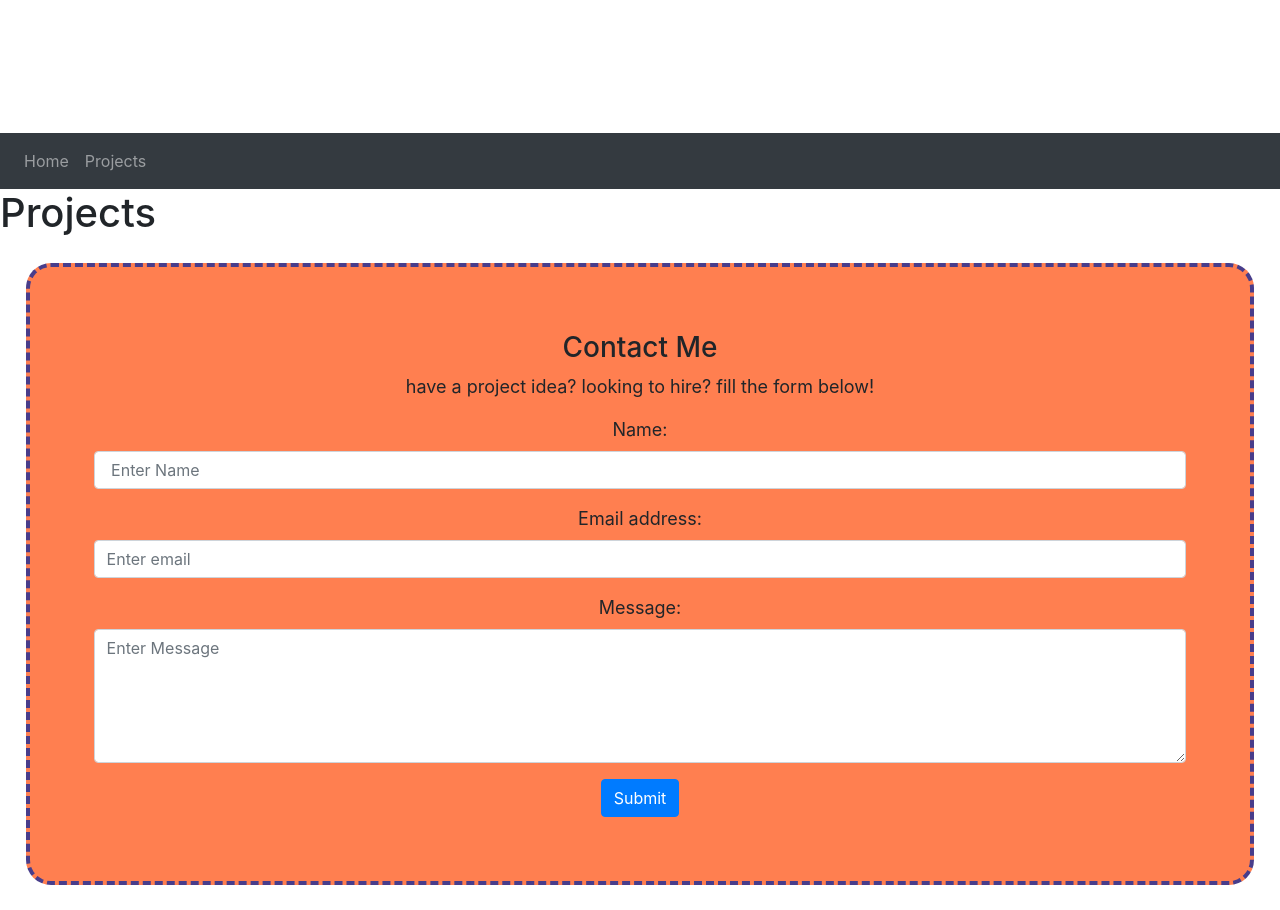
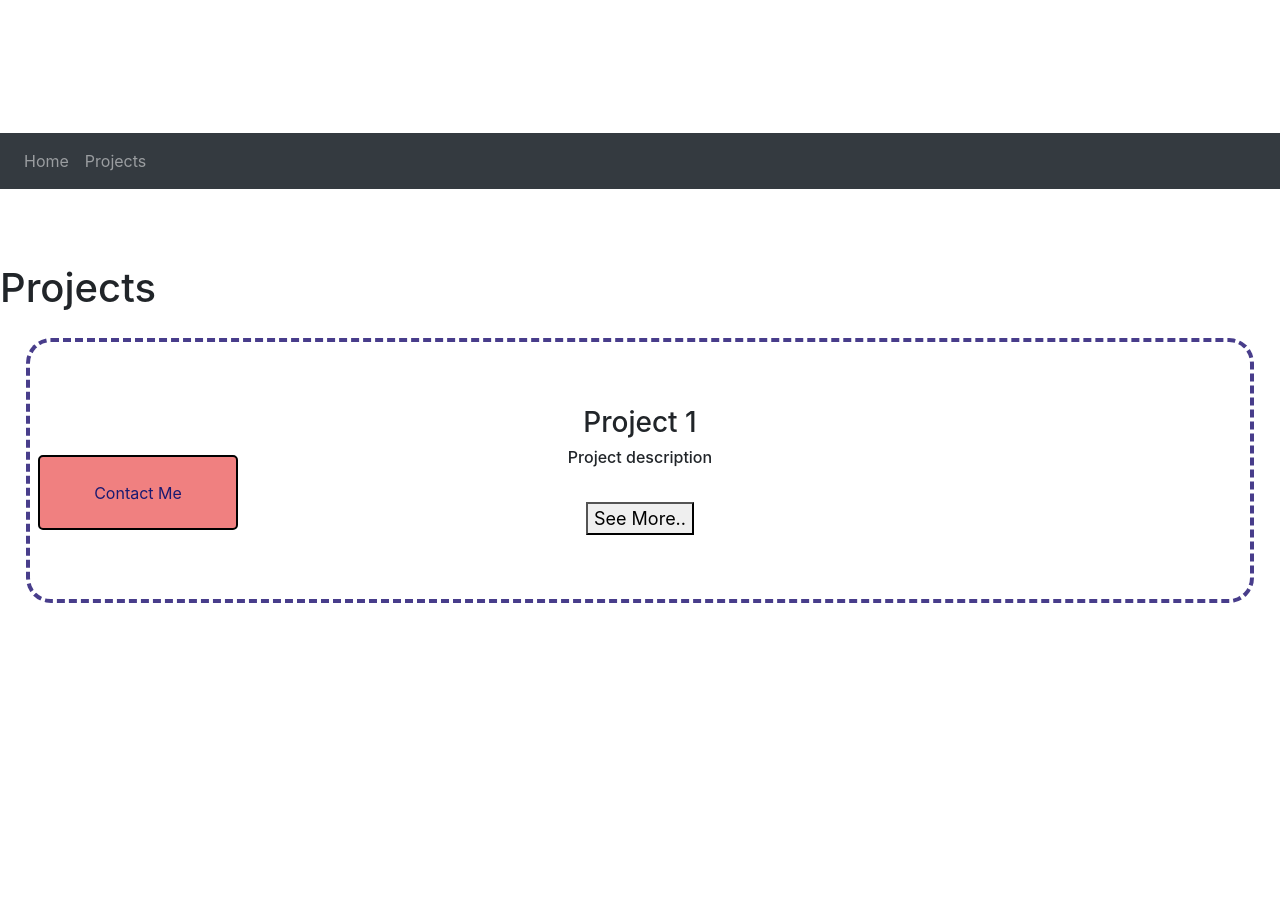
Before and after one commit to MoeOverload/Portfolio-App, a Django app: page /Projects/ in a window 1280 px wide. Shown: the part 225-1135 px from the top of the page. After the commit the page ends 828 px from the top, so only its background shows below. Run offline with Django 5.2, Linux system fonts and the light colour scheme.

Commit message:
fixed form issues
also added floating contact btton

```diff
--- a/projects/templates/projects.html
+++ b/projects/templates/projects.html
@@ -6,6 +6,20 @@ Projects
 
 {%block body%}
 <div>
-    <h1>Projects</h1>
+  <h1>Projects</h1>
+</div>
+<div class="contentContainer" >
+  <div class="flex-container">
+    <div id="cardContainer">
+      <div id="cardHeader">
+        <h3>Project 1</h3>
+        <h6>Project description</h6>
+      </div>
+      <div id="photoContainer">
+        <img>
+      </div>
+      <button type="button" id="projectSelect">See More..</button>
+    </div>
+  </div>
 </div>
 {%endblock%}
--- a/projects/templates/template.html
+++ b/projects/templates/template.html
@@ -9,7 +9,7 @@
 	{%endblock%}</title>
 	{% load static %}
 	<link rel="stylesheet" href="{%static 'css/main.css'%}">
-	<script src="static/javascript/"></script>
+	<script src="/static/javascript/main.js"></script>
 	<!-- Latest compiled and minified CSS -->
 	<link rel="stylesheet" href="https://cdn.jsdelivr.net/npm/bootstrap@4.6.2/dist/css/bootstrap.min.css">
 	<!-- jQuery library -->
@@ -49,15 +49,25 @@
 		</nav>
 	</div>
 
-	{%block body%}
-	{%endblock%}
-	<div class="contentContainer" id="contactBlock" >
-		<h3>Contact Me</h3>
-		<p>have a project idea? looking to hire? fill the form below!</p>
-		 <form action="#">
+	<button id="contactButton" type="button"  data-toggle="modal" data-target="#contactModal">Contact Me</button>
+
+	<div class="modal" id="contactModal">
+  		<div class="modal-dialog">
+    		<div class="modal-content">
+
+      			<!-- Modal Header -->
+      			<div class="modal-header">
+        			<h4 class="modal-title">Contact Me</h4>
+					<h6 class="modal-title">have a project idea? looking to hire? fill the form below!</h6>
+        			<button type="button" class="close" data-dismiss="modal">&times;</button>
+      			</div>
+
+      			<!-- Modal body -->
+      			<div class="modal-body">
+        			<form action="#" id="ContactForm">
 						<div class="form-group">
 							<label for="name">Name:</label>
-				<input type="text" class="form-control" placeholder=" Enter Name" id="name">
+							<input type="text" class="form-control" placeholder="Enter Name" id="name">
 						</div>
   						<div class="form-group">
     						<label for="email">Email address:</label>
@@ -68,9 +78,21 @@
     						<textarea class="form-control" placeholder="Enter Message" id="msg" rows="5"></textarea>
   						</div>
 
-  			<button type="submit" class="btn btn-primary">Submit</button>
+  						<button type="submit" id="formSubmit"class="btn btn-primary">Submit</button>
 					</form>
       			</div>
 
+      			<!-- Modal footer -->
+				<div class="modal-footer">
+        			<button type="button" class="btn btn-danger" data-dismiss="modal">Close</button>
+      			</div>
+
+			</div>
+  		</div>
+	</div>
+	{%block body%}
+	{%endblock%}
+
+
 </body>
 </html>
--- a/static/css/main.css
+++ b/static/css/main.css
@@ -39,3 +39,21 @@ body{
         list-style-type: none;
     }
 }
+
+#contactButton{
+    position: sticky;
+    top:85%;
+    left:3%;
+    width: 200px;
+    height: 75px;
+    color:midnightblue;
+    background-color: lightcoral;
+    border: 2px solid black;
+    border-radius: 5px;
+    transition-duration: 0.4s;
+}
+#contactButton:hover{
+    color:cornflowerblue;
+    background-color: coral;
+    border-color: darkslategray;
+}
--- a/static/javascript/main.js
+++ b/static/javascript/main.js
@@ -3,7 +3,7 @@ document.addEventListener('DOMContentLoaded', () =>{
   const contactForm = document.getElementById('ContactForm')
   const nName = document.getElementById('name');
   const nEmail = document.getElementById('email');
-  const nMessage = document.getElementById('message');
+  const nMessage = document.getElementById('msg');
   const nFormSubmit = document.getElementById('formSubmit');
 
   //disable the submit button
@@ -52,5 +52,11 @@ document.addEventListener('DOMContentLoaded', () =>{
     });
     const data = await response.json();
     console.log(data);
+    alert('Message sent!')
+    nFormSubmit.disabled = true;
+    nName.value = '';
+    nEmail.value = '';
+    nMessage.value = '';
   })
+
 });
```
Lines whose indentation alone changed are shown as unchanged.
